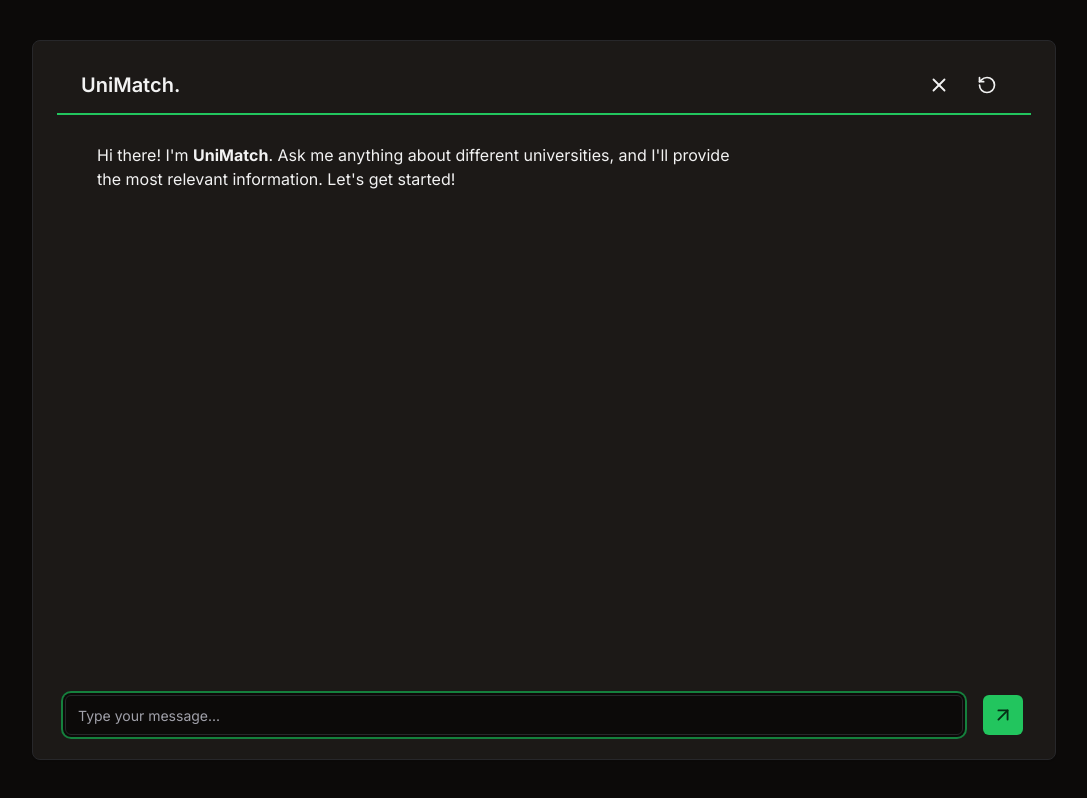
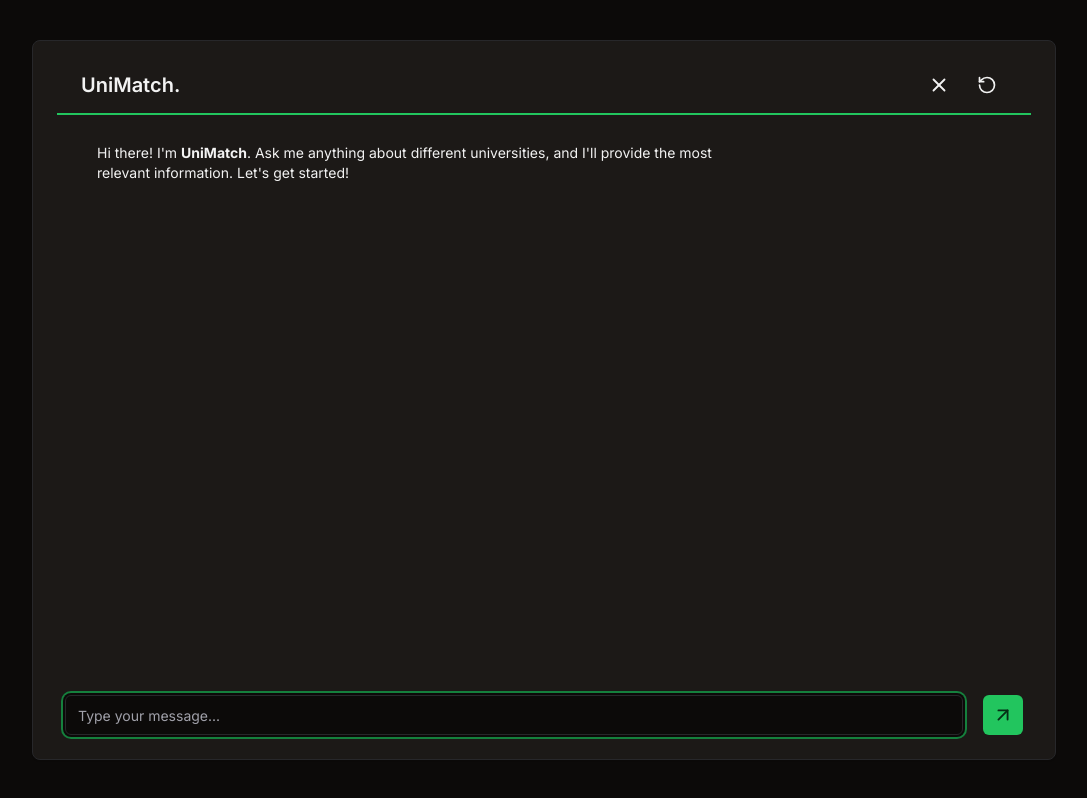
Before and after one commit to YashPatki02/RateMySchool-RAG, a Next.js app: page / in a window 1280 px wide. Both pictures are taken after a click on the button "Get Started". Shown: the whole page, without its empty margins (96-1183 px from the left). Built offline with nearby package versions, Linux system fonts and the light colour scheme.

Commit message:
Changed font size

```diff
--- a/components/Chat.jsx
+++ b/components/Chat.jsx
@@ -215,8 +215,8 @@ const Chat = ({ showChat, setShowChat }) => {
                                 key={index}
                                 className={`flex ${
                                     message.role === "user"
-                                        ? "justify-end"
-                                        : "justify-start text-start"
+                                        ? "justify-end text-sm"
+                                        : "justify-start text-start text-sm"
                                 }`}
                             >
                                 <div
```
